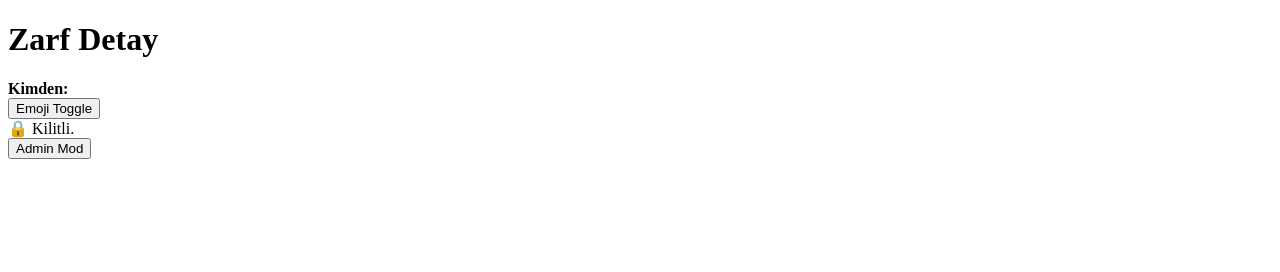
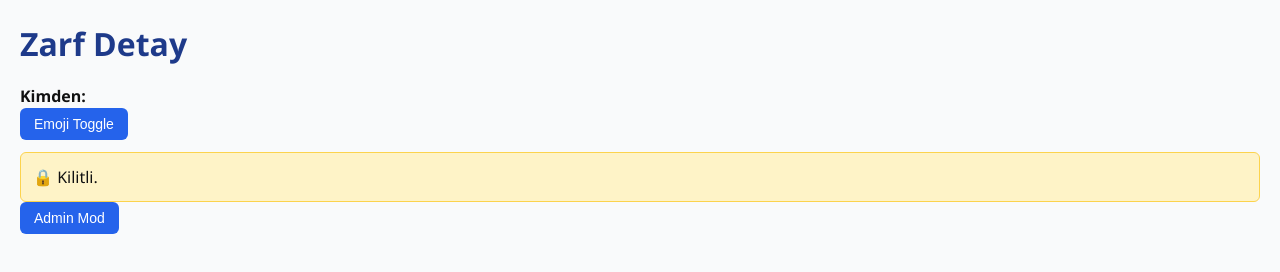
Before and after one commit to LOKALiniz/elgababa, a plain HTML site: page zarf.html in a window 1280 px wide. Drawn offline with Linux system fonts and the light colour scheme.

Commit message:
Update zarf.html

```diff
--- a/zarf.html
+++ b/zarf.html
@@ -4,12 +4,13 @@
   <meta charset="utf-8" />
   <meta name="viewport" content="width=device-width, initial-scale=1" />
   <title>Zarf Detay</title>
+  <link rel="stylesheet" href="style.css" />
 </head>
 <body>
   <h1>Zarf Detay</h1>
   <div><strong>Kimden:</strong> <span id="fromName"></span></div>
   <div id="logoOrEmoji"></div>
-  <button id="toggleEmojiBtn">Emoji Toggle</button>
+  <button id="toggleEmojiBtn" class="btn">Emoji Toggle</button>
 
   <div id="lockPanel">🔒 Kilitli. <span id="countdown"></span></div>
   <div id="contentPanel" hidden>
@@ -19,10 +20,10 @@
   <!-- Admin düzenleme -->
   <div id="adminEdit" hidden>
     <textarea id="editContent"></textarea>
-    <button id="saveEdit">Kaydet</button>
+    <button id="saveEdit" class="btn">Kaydet</button>
   </div>
 
-  <button id="adminToggle">Admin Mod</button>
+  <button id="adminToggle" class="btn">Admin Mod</button>
 
   <script type="module" src="script.js"></script>
 </body>
```
